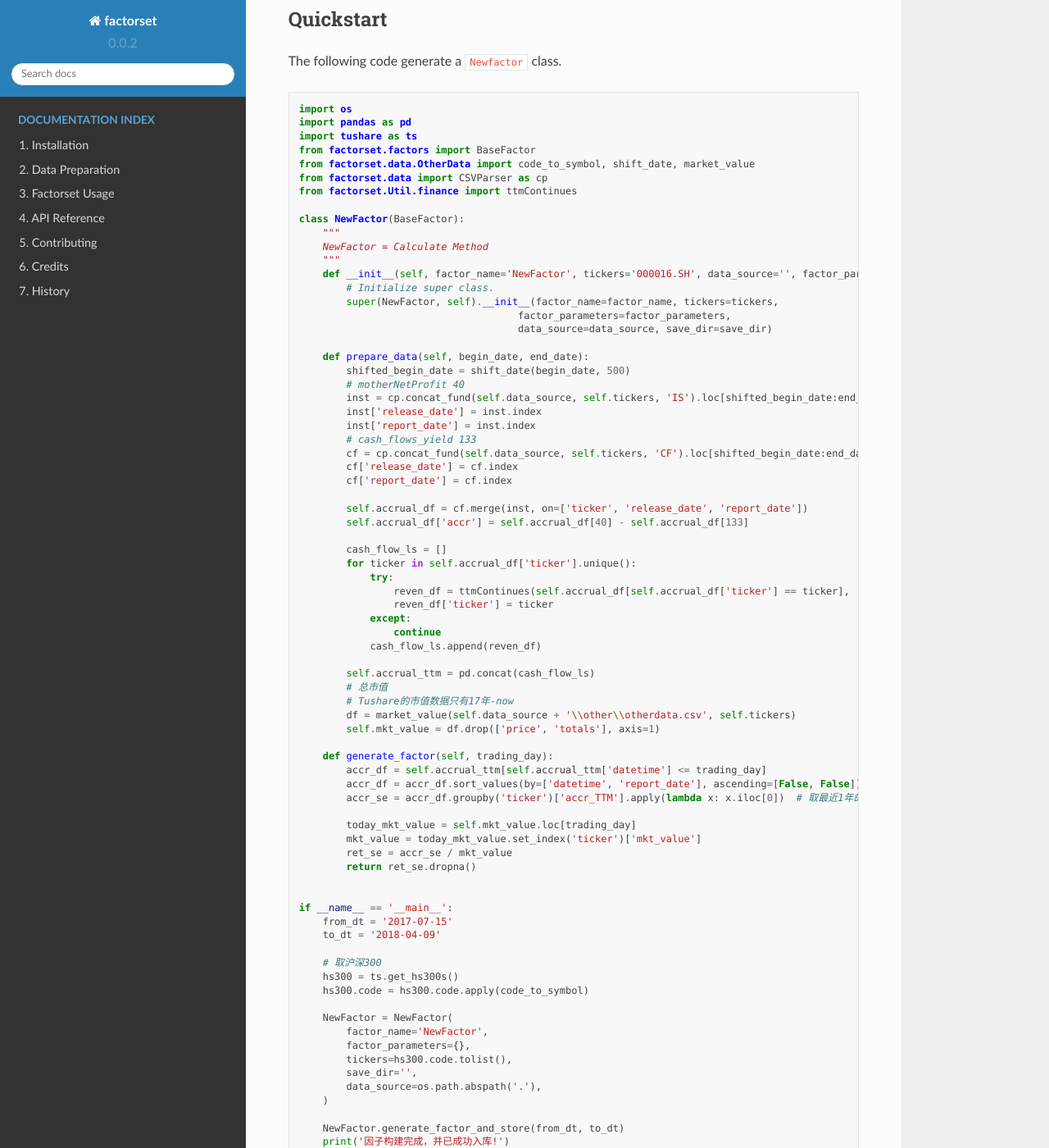
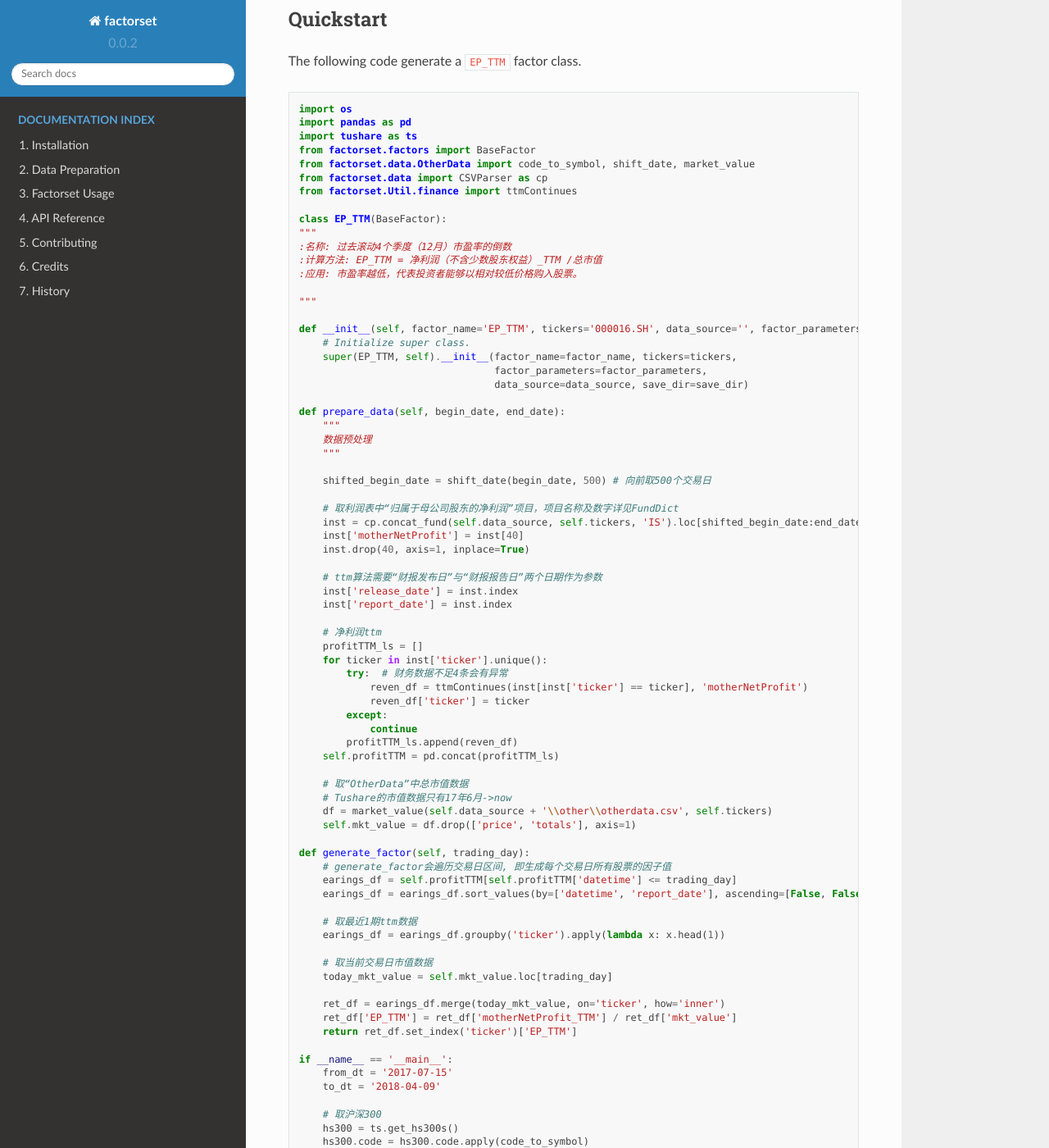
Before and after one commit to quantasset/factorset, a Sphinx documentation site: the page built from docs/source/readme.rst, in a window 1280 px wide and 1400 px high, scrolled down 890 px. Shown: the whole window at 82% size. Built offline with Sphinx 7.4.7 and the Read the Docs theme 2.0.0, drawn with Linux system fonts in a browser that asks for light colours; some of the changed text lies outside the part shown.

Commit message:
update doc usage and readme

```diff
--- a/README.rst
+++ b/README.rst
@@ -10,19 +10,17 @@ factorset
 Factorset is a financial factors construction factory of Chinese A-share.
 提供中国A股市场因子集合，包含各类常用及特异因子计算方法，持续更新中。 提供轻量级因子计算框架，高可扩展。持续更新中。
 
-
 - `Documentation <https://factorset.readthedocs.io>`_
 - Want to Contribute? See our `Contributing Guidelines <https://factorset.readthedocs.io/en/latest/contributing.html>`_
 
 Features
-========
+~~~~~~~~
 
 - **Ease of Use:** factorset tries to get out of your way so that you can
   focus on algorithm development. See below for a code example.
 
-
 Installation
-============
+~~~~~~~~~~~~
 
 Installing With ``pip``
 -----------------------
@@ -42,9 +40,9 @@ The ``FundCrawler`` class in factorset depends on `proxy_pool <https://github.co
 
 
 Quickstart
-==========
+~~~~~~~~~~
 
-The following code generate a ``Newfactor`` class.
+The following code generate a ``EP_TTM`` factor class.
 
 .. code-block:: python
 
@@ -56,55 +54,66 @@ The following code generate a ``Newfactor`` class.
     from factorset.data import CSVParser as cp
     from factorset.Util.finance import ttmContinues
 
-    class NewFactor(BaseFactor):
+    class EP_TTM(BaseFactor):
+    """
+    :名称: 过去滚动4个季度（12月）市盈率的倒数
+    :计算方法: EP_TTM = 净利润（不含少数股东权益）_TTM /总市值
+    :应用: 市盈率越低，代表投资者能够以相对较低价格购入股票。
+
+    """
+
+    def __init__(self, factor_name='EP_TTM', tickers='000016.SH', data_source='', factor_parameters={}, save_dir=None):
+        # Initialize super class.
+        super(EP_TTM, self).__init__(factor_name=factor_name, tickers=tickers,
+                                     factor_parameters=factor_parameters,
+                                     data_source=data_source, save_dir=save_dir)
+
+    def prepare_data(self, begin_date, end_date):
         """
-        NewFactor = Calculate Method
+        数据预处理
         """
-        def __init__(self, factor_name='NewFactor', tickers='000016.SH', data_source='', factor_parameters={}, save_dir=None):
-            # Initialize super class.
-            super(NewFactor, self).__init__(factor_name=factor_name, tickers=tickers,
-                                         factor_parameters=factor_parameters,
-                                         data_source=data_source, save_dir=save_dir)
 
-        def prepare_data(self, begin_date, end_date):
-            shifted_begin_date = shift_date(begin_date, 500)
-            # motherNetProfit 40
-            inst = cp.concat_fund(self.data_source, self.tickers, 'IS').loc[shifted_begin_date:end_date,['ticker', 40]]
-            inst['release_date'] = inst.index
-            inst['report_date'] = inst.index
-            # cash_flows_yield 133
-            cf = cp.concat_fund(self.data_source, self.tickers, 'CF').loc[shifted_begin_date:end_date,['ticker', 133]]
-            cf['release_date'] = cf.index
-            cf['report_date'] = cf.index
+        shifted_begin_date = shift_date(begin_date, 500) # 向前取500个交易日
 
-            self.accrual_df = cf.merge(inst, on=['ticker', 'release_date', 'report_date'])
-            self.accrual_df['accr'] = self.accrual_df[40] - self.accrual_df[133]
+        # 取利润表中“归属于母公司股东的净利润”项目，项目名称及数字详见FundDict
+        inst = cp.concat_fund(self.data_source, self.tickers, 'IS').loc[shifted_begin_date:end_date,['ticker', 40]]
+        inst['motherNetProfit'] = inst[40]
+        inst.drop(40, axis=1, inplace=True)
 
-            cash_flow_ls = []
-            for ticker in self.accrual_df['ticker'].unique():
-                try:
-                    reven_df = ttmContinues(self.accrual_df[self.accrual_df['ticker'] == ticker], 'accr')
-                    reven_df['ticker'] = ticker
-                except:
-                    continue
-                cash_flow_ls.append(reven_df)
+        # ttm算法需要“财报发布日”与“财报报告日”两个日期作为参数
+        inst['release_date'] = inst.index
+        inst['report_date'] = inst.index
 
-            self.accrual_ttm = pd.concat(cash_flow_ls)
-            # 总市值
-            # Tushare的市值数据只有17年-now
-            df = market_value(self.data_source + '\\other\\otherdata.csv', self.tickers)
-            self.mkt_value = df.drop(['price', 'totals'], axis=1)
+        # 净利润ttm
+        profitTTM_ls = []
+        for ticker in inst['ticker'].unique():
+            try:  # 财务数据不足4条会有异常
+                reven_df = ttmContinues(inst[inst['ticker'] == ticker], 'motherNetProfit')
+                reven_df['ticker'] = ticker
+            except:
+                continue
+            profitTTM_ls.append(reven_df)
+        self.profitTTM = pd.concat(profitTTM_ls)
 
-        def generate_factor(self, trading_day):
-            accr_df = self.accrual_ttm[self.accrual_ttm['datetime'] <= trading_day]
-            accr_df = accr_df.sort_values(by=['datetime', 'report_date'], ascending=[False, False])
-            accr_se = accr_df.groupby('ticker')['accr_TTM'].apply(lambda x: x.iloc[0])  # 取最近1年的财报
+        # 取“OtherData”中总市值数据
+        # Tushare的市值数据只有17年6月->now
+        df = market_value(self.data_source + '\\other\\otherdata.csv', self.tickers)
+        self.mkt_value = df.drop(['price', 'totals'], axis=1)
 
-            today_mkt_value = self.mkt_value.loc[trading_day]
-            mkt_value = today_mkt_value.set_index('ticker')['mkt_value']
-            ret_se = accr_se / mkt_value
-            return ret_se.dropna()
+    def generate_factor(self, trading_day):
+        # generate_factor会遍历交易日区间, 即生成每个交易日所有股票的因子值
+        earings_df = self.profitTTM[self.profitTTM['datetime'] <= trading_day]
+        earings_df = earings_df.sort_values(by=['datetime', 'report_date'], ascending=[False, False])
 
+        # 取最近1期ttm数据
+        earings_df = earings_df.groupby('ticker').apply(lambda x: x.head(1))
+
+        # 取当前交易日市值数据
+        today_mkt_value = self.mkt_value.loc[trading_day]
+
+        ret_df = earings_df.merge(today_mkt_value, on='ticker', how='inner')
+        ret_df['EP_TTM'] = ret_df['motherNetProfit_TTM'] / ret_df['mkt_value']
+        return ret_df.set_index('ticker')['EP_TTM']
 
     if __name__ == '__main__':
         from_dt = '2017-07-15'
@@ -114,27 +123,26 @@ The following code generate a ``Newfactor`` class.
         hs300 = ts.get_hs300s()
         hs300.code = hs300.code.apply(code_to_symbol)
 
-        NewFactor = NewFactor(
-            factor_name='NewFactor',
+        EP_TTM = EP_TTM(
+            factor_name='EP_TTM',
             factor_parameters={},
             tickers=hs300.code.tolist(),
             save_dir='',
             data_source=os.path.abspath('.'),
         )
 
-        NewFactor.generate_factor_and_store(from_dt, to_dt)
+        EP_TTM.generate_factor_and_store(from_dt, to_dt)
         print('因子构建完成，并已成功入库!')
-
 
 You can find other factors in the ``factorset/factors`` directory.
 
 Questions?
-==========
+~~~~~~~~~~
 
 If you find a bug, feel free to `open an issue <https://github.com/quantasset/factorset/issues/new>`_ and fill out the issue template.
 
 Contributing
-============
+~~~~~~~~~~~~
 
 All contributions, bug reports, bug fixes, documentation improvements, enhancements, and ideas are welcome.
 
```
Also changed, not shown: docs/source/usage.rst (+17 -43 lines).
